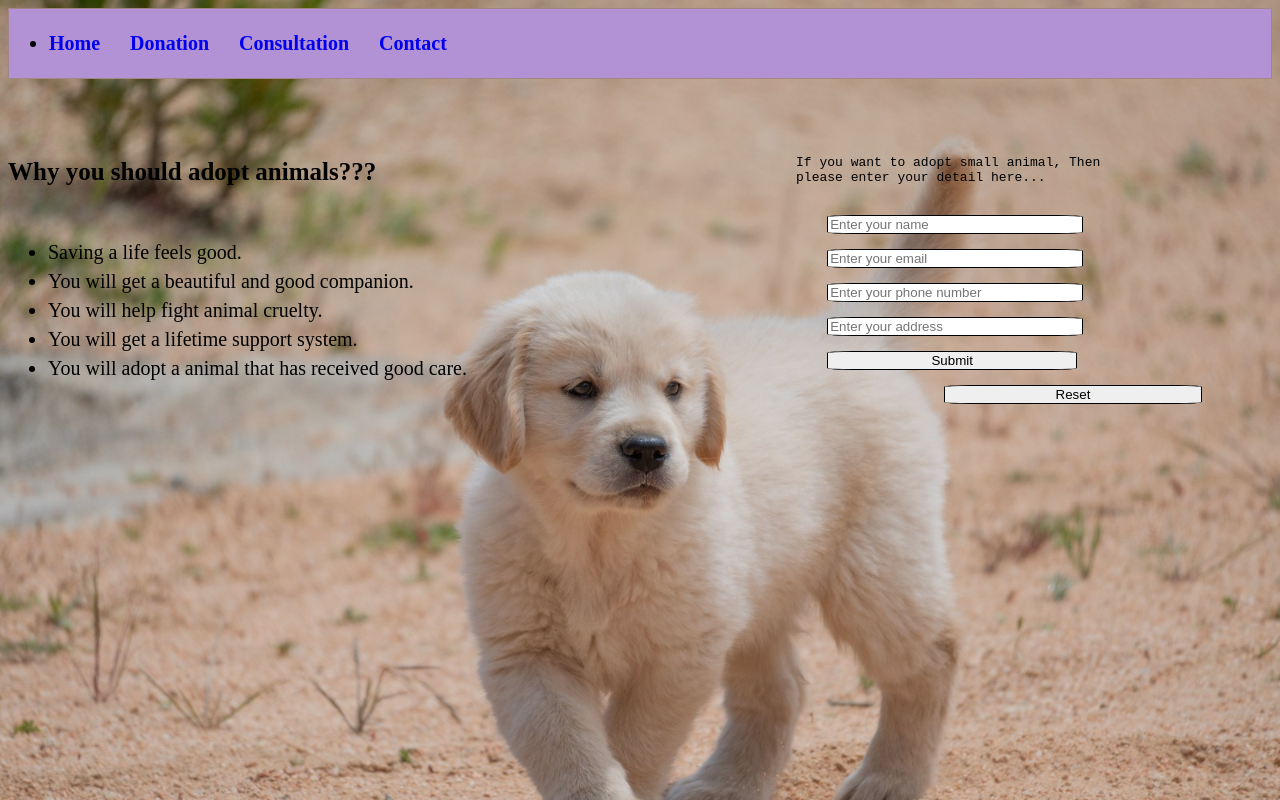
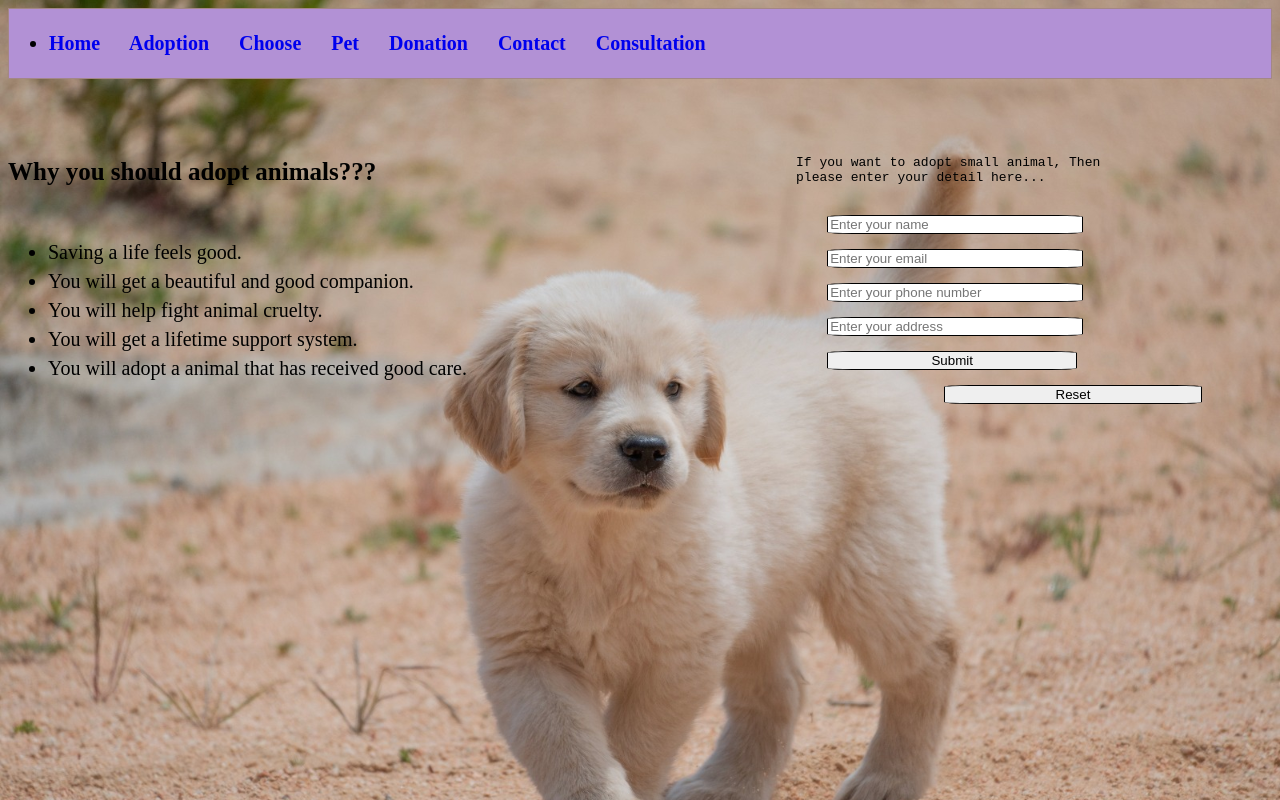
Before and after one commit to Naveen022004/Pet-adoption, a plain HTML site: page project1.html in a window 1280 px wide. Drawn offline with Linux system fonts and the light colour scheme.

Commit message:
Refactor HTML structure and navigation links

```diff
--- a/project1.html
+++ b/project1.html
@@ -9,10 +9,14 @@
 <body>
     <div class="title">
         <ul>
-            <li><a href="http://127.0.0.1:5500/project.html">Home</a>
-                <a href="http://127.0.0.1:5500/project3.html" target="_blank">Donation</a>
-                <a href="http://127.0.0.1:5500/project5.html" target="_blank">Consultation</a>
-                <a href="http://127.0.0.1:5500/project4.html" target="_blank">Contact</a></li>
+            <li><nav>
+    <a href="index.html">Home</a>
+    <a href="project1.html">Adoption</a>
+    <a href="project2.html">Choose Pet</a>
+    <a href="project3.html">Donation</a>
+    <a href="project4.html">Contact</a>
+    <a href="project5.html">Consultation</a>
+</nav></li>
         </ul>
     </div>
     <div id="detail">
```
